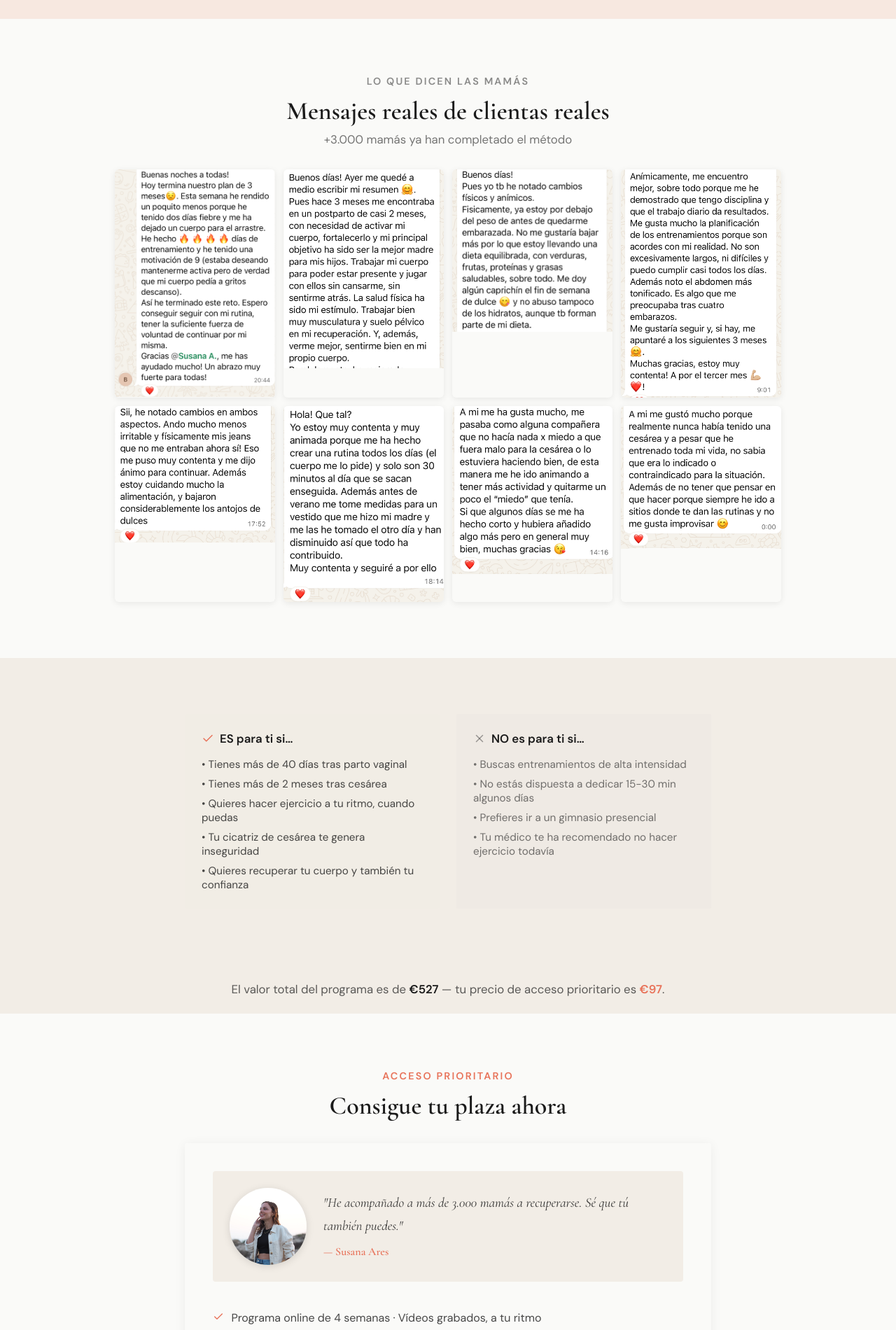
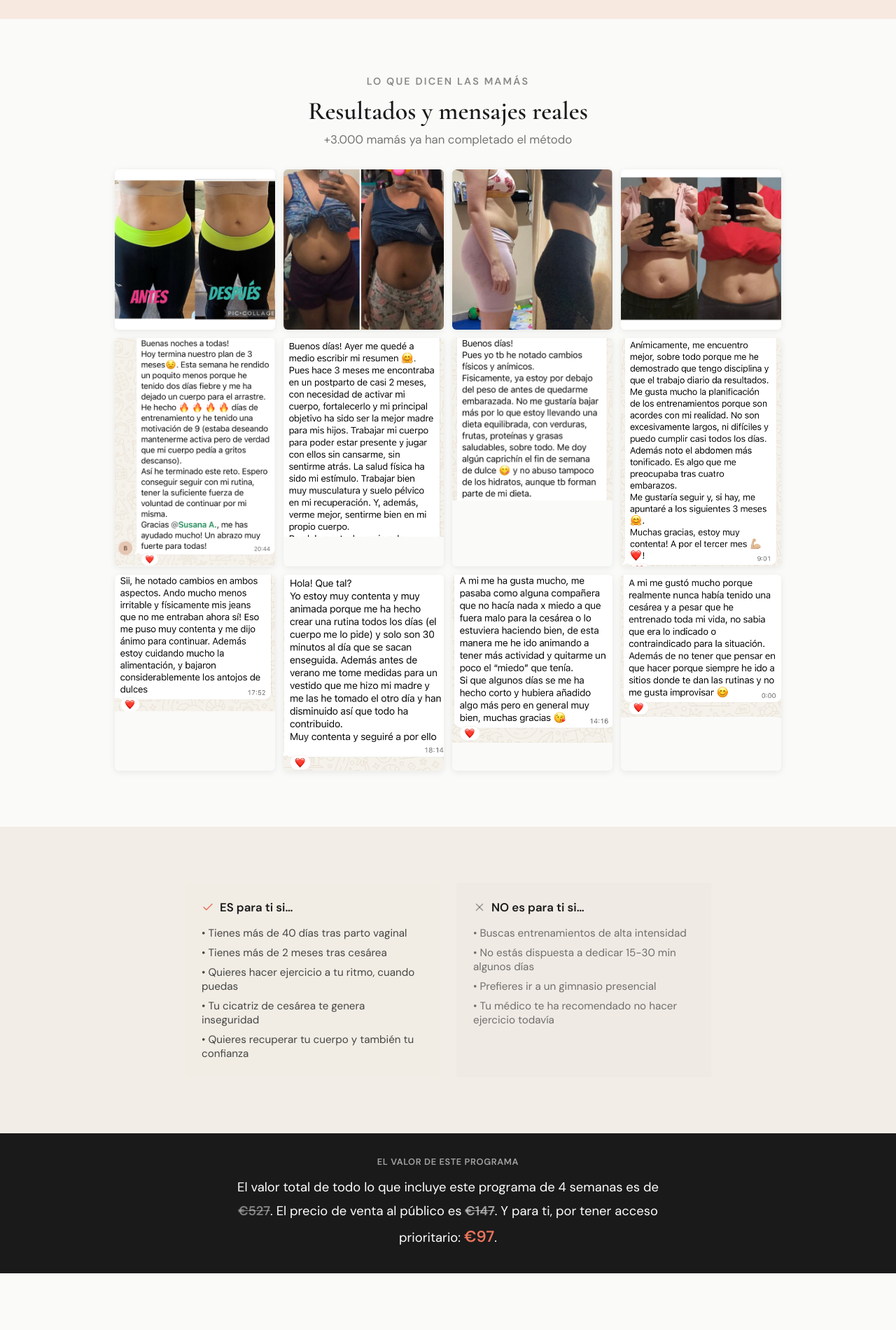
Before and after one commit to susanaaresla-lab/esencial-susana, a React (Create React App) app: page /acceso-prioritario in a window 1280 px wide. Shown: the part 4580-6480 px from the top of the page at 70% size. Built offline with nearby package versions, Linux system fonts and the light colour scheme.

Commit message:
valor programa frase precios antes despues testimonios

```diff
--- a/src/pages/ActivateListaEsperaPage.js
+++ b/src/pages/ActivateListaEsperaPage.js
@@ -314,12 +314,21 @@ export default function ActivateListaEsperaPage() {
         <div className="container-mid">
           <div className="text-center" style={{ marginBottom: '2rem' }}>
             <div style={label()}>Lo que dicen las mamás</div>
-            <h2 className="t-serif" style={{ fontSize: 'clamp(1.65rem, 3vw, 2.25rem)', color: 'var(--black)' }}>Mensajes reales de clientas reales</h2>
+            <h2 className="t-serif" style={{ fontSize: 'clamp(1.65rem, 3vw, 2.25rem)', color: 'var(--black)' }}>Resultados y mensajes reales</h2>
             <p style={{ fontSize: '1.05rem', color: 'rgba(26,26,26,0.6)', marginTop: '0.5rem' }}>+3.000 mamás ya han completado el método</p>
           </div>
+          {/* Antes / después — 4 en fila */}
+          <div style={{ display: 'grid', gridTemplateColumns: 'repeat(4, 1fr)', gap: '0.75rem', marginBottom: '0.75rem' }}>
+            {[1,2,3,4].map((n) => (
+              <div key={`ad${n}`} style={{ borderRadius: 6, overflow: 'hidden', boxShadow: '0 2px 10px rgba(0,0,0,0.08)' }}>
+                <img src={`/images/antes-despues-${n}.png`} alt={`Resultado antes después ${n}`} style={{ width: '100%', display: 'block' }} />
+              </div>
+            ))}
+          </div>
+          {/* Testimonios escritos */}
           <div style={{ display: 'grid', gridTemplateColumns: 'repeat(auto-fill, minmax(220px, 1fr))', gap: '0.75rem' }}>
             {[1,2,3,4,5,6,7,8].map((n) => (
-              <div key={n} style={{ borderRadius: 6, overflow: 'hidden', boxShadow: '0 2px 10px rgba(0,0,0,0.08)' }}>
+              <div key={`t${n}`} style={{ borderRadius: 6, overflow: 'hidden', boxShadow: '0 2px 10px rgba(0,0,0,0.08)' }}>
                 <img src={`/images/testimonial-${n}.jpg`} alt={`Testimonio clienta ${n}`} style={{ width: '100%', display: 'block' }} />
               </div>
             ))}
@@ -359,10 +368,18 @@ export default function ActivateListaEsperaPage() {
       </section>
 
       {/* ── VALOR DEL PROGRAMA ── */}
-      <section style={{ background: 'var(--beige)', padding: '1.5rem 1.5rem', textAlign: 'center' }}>
-        <p style={{ fontSize: '1.05rem', color: 'rgba(26,26,26,0.7)', margin: 0 }}>
-          El valor total del programa es de <strong style={{ color: 'var(--black)' }}>€527</strong> — tu precio de acceso prioritario es <strong style={{ color: 'var(--coral)' }}>€97</strong>.
-        </p>
+      <section style={{ background: 'var(--black)', padding: '2rem 1.5rem', textAlign: 'center' }}>
+        <div style={{ maxWidth: 620, margin: '0 auto' }}>
+          <p style={{ fontSize: '1rem', color: 'rgba(255,255,255,0.6)', marginBottom: '0.75rem', letterSpacing: '0.05em', textTransform: 'uppercase', fontWeight: 600, fontSize: '0.8rem' }}>El valor de este programa</p>
+          <p style={{ fontSize: '1.15rem', color: 'white', lineHeight: 1.8, margin: 0 }}>
+            El valor total de todo lo que incluye este programa de 4 semanas es de{' '}
+            <strong style={{ color: 'rgba(255,255,255,0.45)', textDecoration: 'line-through' }}>€527</strong>.
+            {' '}El precio de venta al público es{' '}
+            <strong style={{ color: 'rgba(255,255,255,0.6)', textDecoration: 'line-through' }}>€147</strong>.
+            {' '}Y para ti, por tener acceso prioritario:{' '}
+            <strong style={{ color: 'var(--coral)', fontSize: '1.4rem' }}>€97</strong>.
+          </p>
+        </div>
       </section>
 
       {/* ── PRICING CTA ── */}
```
